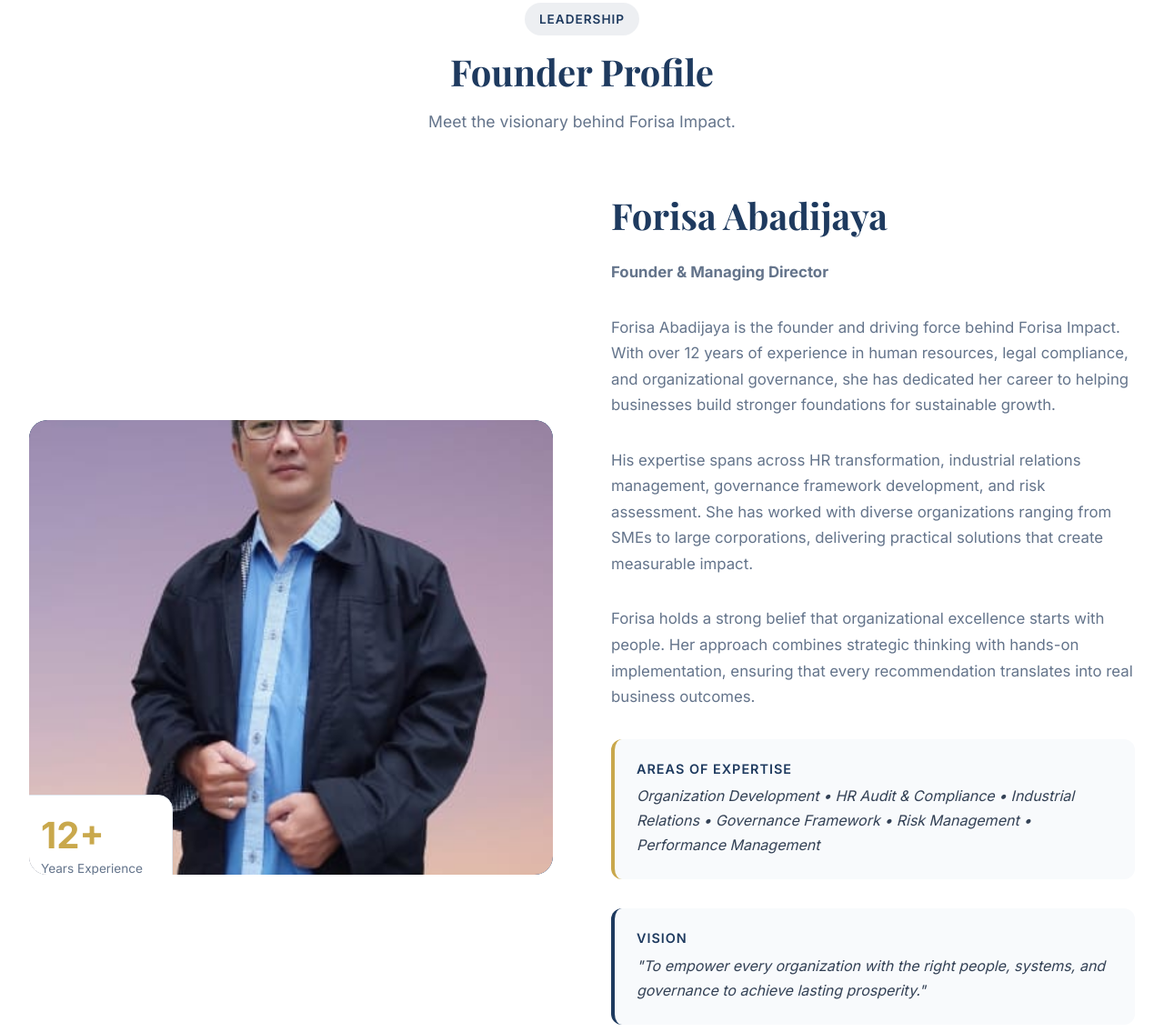
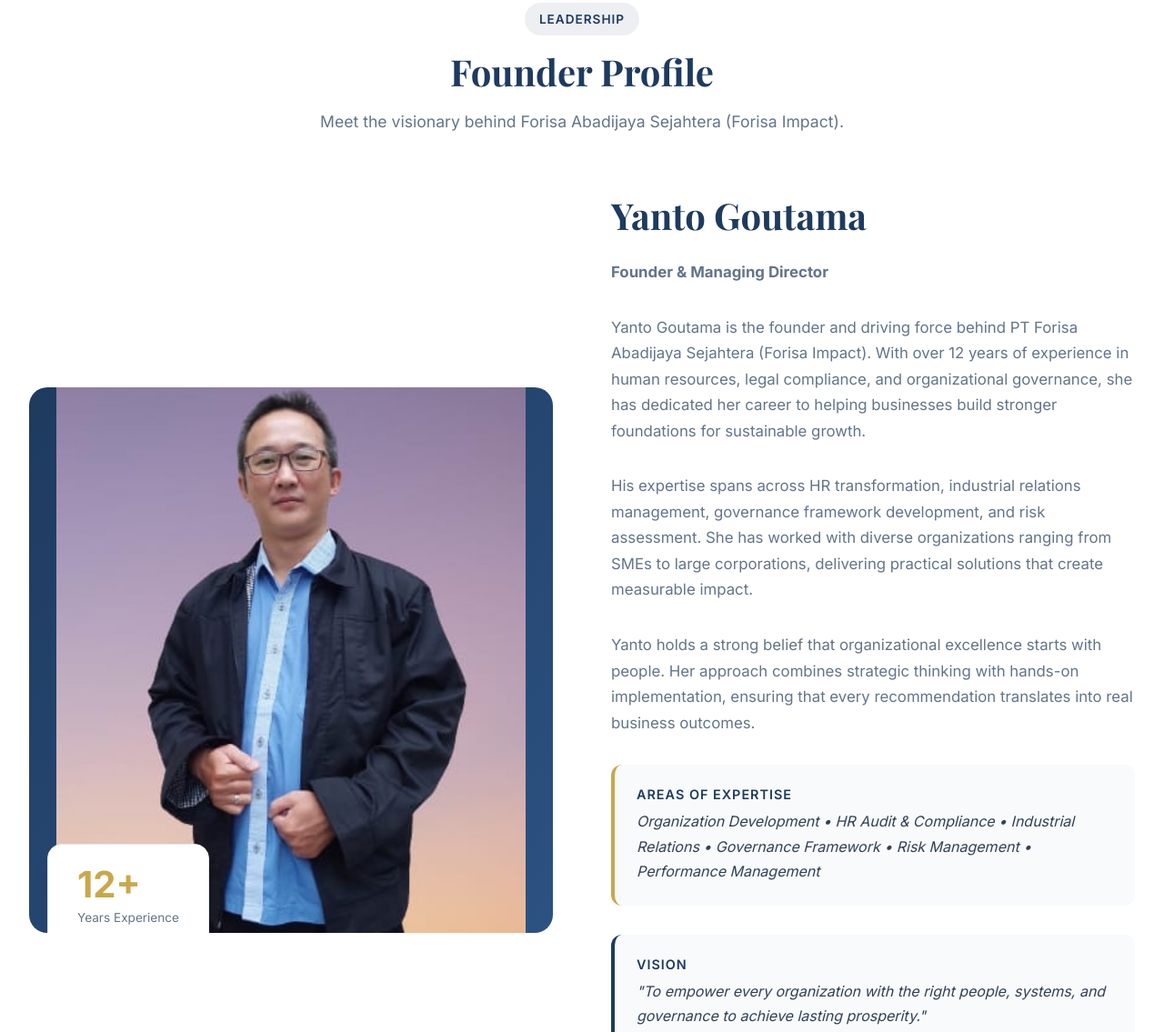
Before and after one commit to ForisaAbadijayaSejahtera/ForisaAbadijayaSejahtera, a plain HTML site: page index.html in a window 1280 px wide. Shown: the part 8114-9249 px from the top of the page at 91% size. Drawn offline with nearby package versions, Linux system fonts and the light colour scheme.

Commit message:
Update index.html

```diff
--- a/index.html
+++ b/index.html
@@ -551,28 +551,28 @@
 <div class="section-header fade-in">
 <span class="tag">Leadership</span>
 <h2>Founder Profile</h2>
-<p>Meet the visionary behind Forisa Impact.</p>
+<p>Meet the visionary behind Forisa Abadijaya Sejahtera (Forisa Impact).</p>
 </div>
 <div class="about-grid">
 <div class="about-image fade-in">
-<div class="about-image-main">
-<img src="founder-photo.jpeg" alt="Founder" onerror="this.style.display='none'; this.nextElementSibling.style.display='flex';">
+<div class="about-image-main" style="height:auto; min-height:350px; max-height:600px; display:flex; align-items:center; justify-content:center; padding:30px;">
+<img src="founder-photo.jpeg" alt="Founder" style="width:100%; max-height:100%; object-fit:contain; border-radius:16px;" onerror="this.style.display='none'; this.nextElementSibling.style.display='flex';">
 <div class="photo-placeholder" style="display:none;">
 <i class="fas fa-user-tie"></i>
 <p>Founder Photo</p>
 </div>
-<div class="about-stats" style="bottom:-30px; left:-20px; right:auto;">
+<div class="about-stats" style="bottom:-20px; left:20px; right:auto;">
 <div class="about-stats-number">12+</div>
 <div class="about-stats-label">Years Experience</div>
 </div>
 </div>
 </div>
 <div class="about-content fade-in">
-<h2 style="font-size:2.5rem; color:var(--primary); margin-bottom:1.5rem;">Forisa Abadijaya</h2>
+<h2 style="font-size:2.5rem; color:var(--primary); margin-bottom:1.5rem;">Yanto Goutama</h2>
 <p style="color:var(--text-light); margin-bottom:2rem; font-size:1.05rem;"><strong>Founder & Managing Director</strong></p>
-<p>Forisa Abadijaya is the founder and driving force behind Forisa Impact. With over 12 years of experience in human resources, legal compliance, and organizational governance, she has dedicated her career to helping businesses build stronger foundations for sustainable growth.</p>
+<p>Yanto Goutama is the founder and driving force behind PT Forisa Abadijaya Sejahtera (Forisa Impact). With over 12 years of experience in human resources, legal compliance, and organizational governance, she has dedicated her career to helping businesses build stronger foundations for sustainable growth.</p>
 <p class="mt-4">His expertise spans across HR transformation, industrial relations management, governance framework development, and risk assessment. She has worked with diverse organizations ranging from SMEs to large corporations, delivering practical solutions that create measurable impact.</p>
-<p class="mt-4">Forisa holds a strong belief that organizational excellence starts with people. Her approach combines strategic thinking with hands-on implementation, ensuring that every recommendation translates into real business outcomes.</p>
+<p class="mt-4">Yanto holds a strong belief that organizational excellence starts with people. Her approach combines strategic thinking with hands-on implementation, ensuring that every recommendation translates into real business outcomes.</p>
 <div class="about-mission" style="margin-top:2rem;">
 <h4>Areas of Expertise</h4>
 <p>Organization Development • HR Audit & Compliance • Industrial Relations • Governance Framework • Risk Management • Performance Management</p>
```
